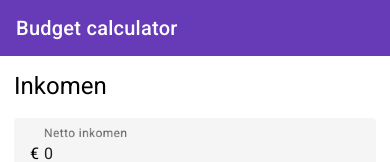
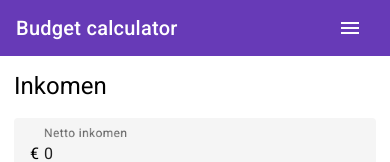
Before and after one commit to qdderuiter/angular_calc, an Angular app: page / in a window 390 px wide. Shown: the top 162 px of the page. Built offline with nearby package versions, Linux system fonts and the light colour scheme.

Commit message:
Added hamburger menu

```diff
--- a/src/app/nav/nav.component.css
+++ b/src/app/nav/nav.component.css
@@ -15,3 +15,15 @@
   top: 0;
   z-index: 1;
 }
+
+.mat-toolbar {
+  display: flex;
+  justify-content: space-between;
+}
+
+
+@media (min-width: 540px) {
+  .mat-toolbar button {
+    display: none;
+  }
+}
--- a/src/app/nav/nav.component.html
+++ b/src/app/nav/nav.component.html
@@ -1,3 +1,6 @@
 <mat-toolbar color="primary">
   <span>Budget calculator</span>
+  <button mat-icon-button class="menu-button" aria-label="menu button">
+    <mat-icon>menu</mat-icon>
+  </button>
 </mat-toolbar>
```
